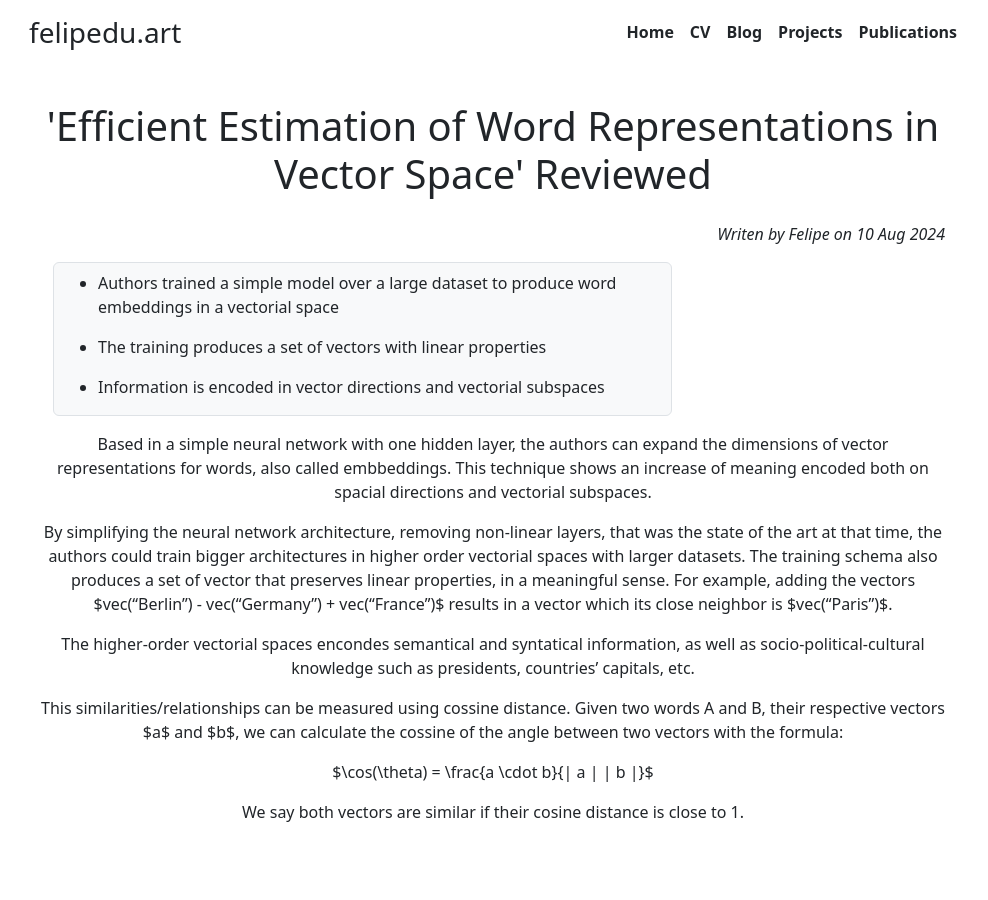
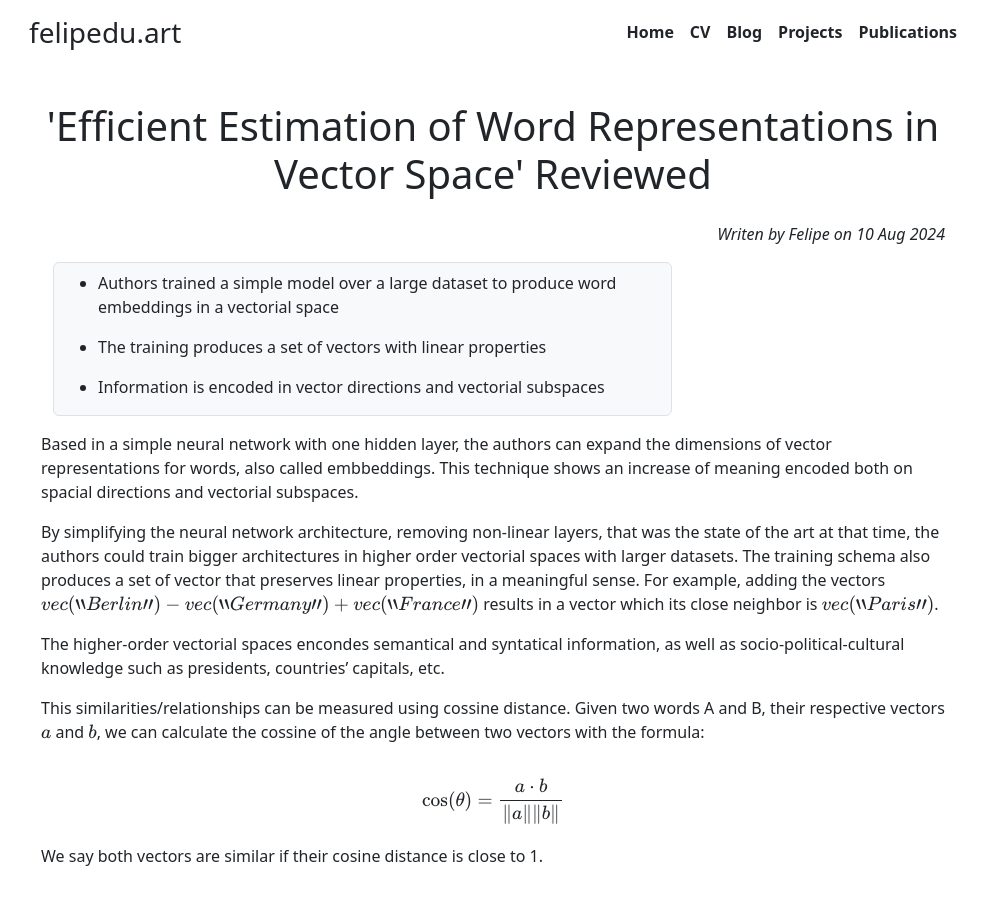
Before and after one commit to felipedreis/felipedreis.github.io, a Jekyll site: the page built from _posts/2024-08-10-efficient-estimation-of-word-representations-in-vector-space-reviewd.md, in a window 1280 px wide. Shown: the whole page, without its empty margins (147-1135 px from the left). Built offline with Jekyll 4.4.1, drawn with Linux system fonts in a browser that asks for light colours.

Commit message:
Development (#8)
* fixing formatting

* fixing mathjax cdn

* fixed equations

```diff
--- a/_layouts/default.html
+++ b/_layouts/default.html
@@ -7,6 +7,7 @@
     <link href="https://cdn.jsdelivr.net/npm/bootstrap@5.3.1/dist/css/bootstrap.min.css" rel="stylesheet" integrity="sha384-4bw+/aepP/YC94hEpVNVgiZdgIC5+VKNBQNGCHeKRQN+PtmoHDEXuppvnDJzQIu9" crossorigin="anonymous">
     <link rel="stylesheet" href="https://cdn.jsdelivr.net/npm/bootstrap-icons@1.10.5/font/bootstrap-icons.css">
     <meta name="viewport" content="width=device-width, initial-scale=1.0">
+    <script id="MathJax-script" async src="https://cdn.jsdelivr.net/npm/mathjax@3/es5/tex-mml-chtml.js"></script>
   </head>
   <body class="d-flex h-100 text-center">
     <div class="cover-container d-flex w-100 h-100 p-3 mx-auto flex-column">
--- a/_layouts/long.html
+++ b/_layouts/long.html
@@ -7,6 +7,7 @@
     <link href="https://cdn.jsdelivr.net/npm/bootstrap@5.3.1/dist/css/bootstrap.min.css" rel="stylesheet" integrity="sha384-4bw+/aepP/YC94hEpVNVgiZdgIC5+VKNBQNGCHeKRQN+PtmoHDEXuppvnDJzQIu9" crossorigin="anonymous">
     <link rel="stylesheet" href="https://cdn.jsdelivr.net/npm/bootstrap-icons@1.10.5/font/bootstrap-icons.css">
     <meta name="viewport" content="width=device-width, initial-scale=1.0">
+    <script id="MathJax-script" async src="https://cdn.jsdelivr.net/npm/mathjax@3/es5/tex-mml-chtml.js"></script>
   </head>
   <body class="d-flex flex-column text-center">
     <div class="cover-container d-flex w-100 p-3 mx-auto flex-column">
--- a/_layouts/post.html
+++ b/_layouts/post.html
@@ -6,6 +6,7 @@
     <link rel="stylesheet" href="/css/main.css">
     <link href="https://cdn.jsdelivr.net/npm/bootstrap@5.3.1/dist/css/bootstrap.min.css" rel="stylesheet" integrity="sha384-4bw+/aepP/YC94hEpVNVgiZdgIC5+VKNBQNGCHeKRQN+PtmoHDEXuppvnDJzQIu9" crossorigin="anonymous">
     <link rel="stylesheet" href="https://cdn.jsdelivr.net/npm/bootstrap-icons@1.10.5/font/bootstrap-icons.css">
+    <script id="MathJax-script" async src="https://cdn.jsdelivr.net/npm/mathjax@3/es5/tex-mml-chtml.js"></script>
     <meta name="viewport" content="width=device-width, initial-scale=1.0">
   </head>
   <body class="d-flex flex-column text-center">
@@ -46,13 +47,13 @@
                     </div>
                 {% endif %}
 
-                <article class="row mt-3 justify-content-start">
+                <article class="row mt-3 post">
+
                     {{ content }}
                 </article>
             </div>
         </main>
     </div>
     <script src="https://cdn.jsdelivr.net/npm/bootstrap@5.3.1/dist/js/bootstrap.bundle.min.js" integrity="sha384-HwwvtgBNo3bZJJLYd8oVXjrBZt8cqVSpeBNS5n7C8IVInixGAoxmnlMuBnhbgrkm" crossorigin="anonymous"></script>
-    <script src="https://cdnjs.cloudflare.com/ajax/libs/mathjax/2.7.7/MathJax.js?config=TeX-MML-AM_CHTML" type="text/javascript"></script>
   </body>
 </html>
--- a/_posts/2024-08-10-efficient-estimation-of-word-representations-in-vector-space-reviewd.md
+++ b/_posts/2024-08-10-efficient-estimation-of-word-representations-in-vector-space-reviewd.md
@@ -21,17 +21,17 @@ that was the state of the art at that time, the authors could train bigger
 architectures in higher order vectorial spaces with larger datasets. The
 training schema also produces a set of vector that preserves linear properties,
 in a meaningful sense. For example, adding the vectors
-$vec("Berlin") - vec("Germany") + vec("France")$ results in a vector which its
-close neighbor is $vec("Paris")$.
+\\(vec("Berlin") - vec("Germany") + vec("France")\\)  results in a vector which its
+close neighbor is \\(vec("Paris")\\).
 
 The higher-order vectorial spaces encondes semantical and syntatical information,
 as well as socio-political-cultural knowledge such as presidents, countries'
 capitals, etc.
 
 This similarities/relationships can be measured using cossine distance. Given
-two words A and B, their respective vectors $a$ and $b$, we can calculate
+two words A and B, their respective vectors \\(a\\) and \\(b\\), we can calculate
 the cossine of the angle between two vectors with the formula:
 
-$\cos(\theta) = \frac{a \cdot b}{\| a \| \| b \|}$
+$$ \cos(\theta) = \frac{a \cdot b}{\| a \| \| b \|} $$
 
 We say both vectors are similar if their cosine distance is close to 1.
--- a/css/main.css
+++ b/css/main.css
@@ -97,6 +97,9 @@ border-bottom-color: #fff;
   color: #333;
   text-decoration: none;
 }
+.post p {
+  text-align: start
+}
 
 .text-justify {
   text-align: justify;
```
